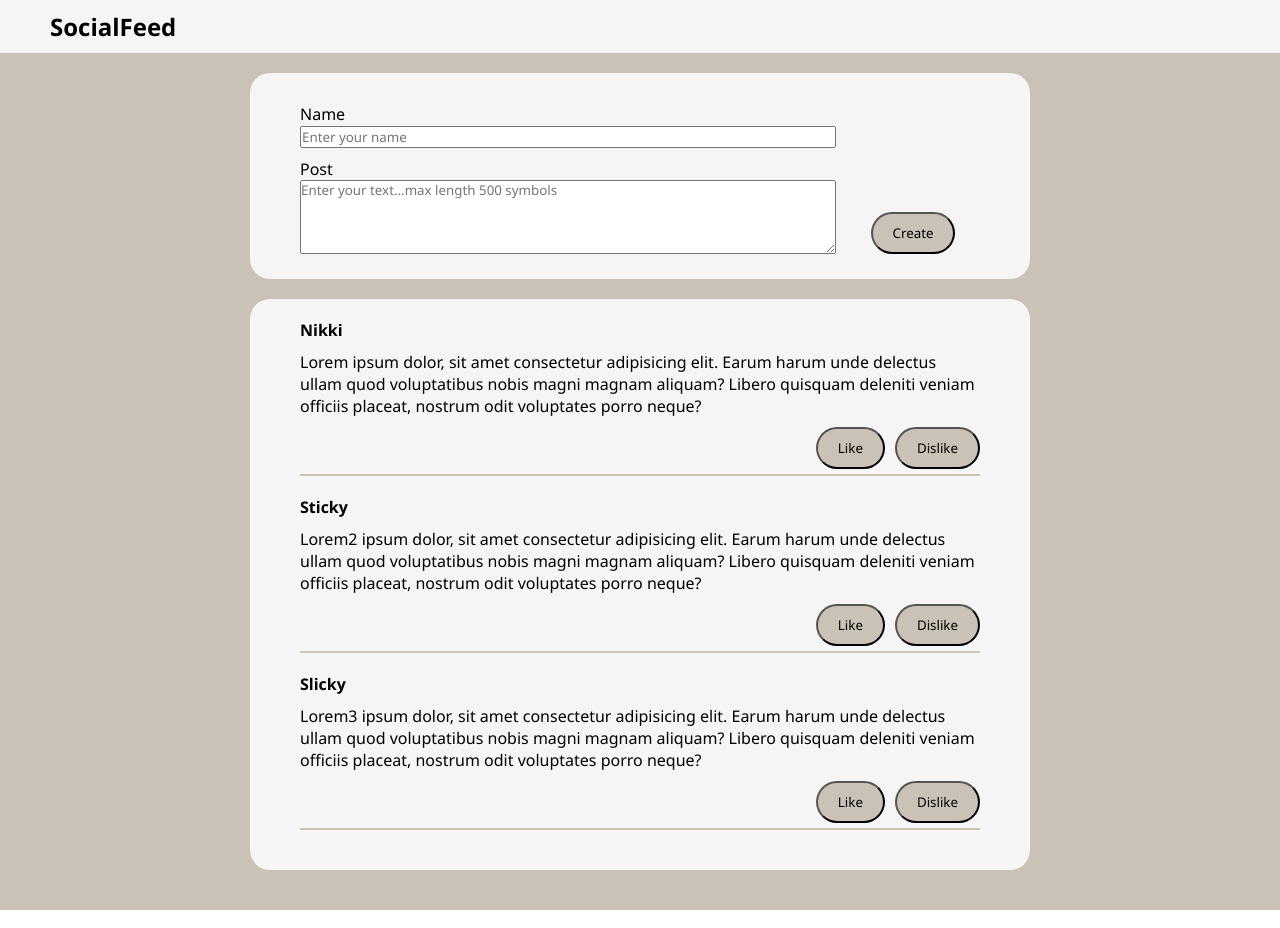
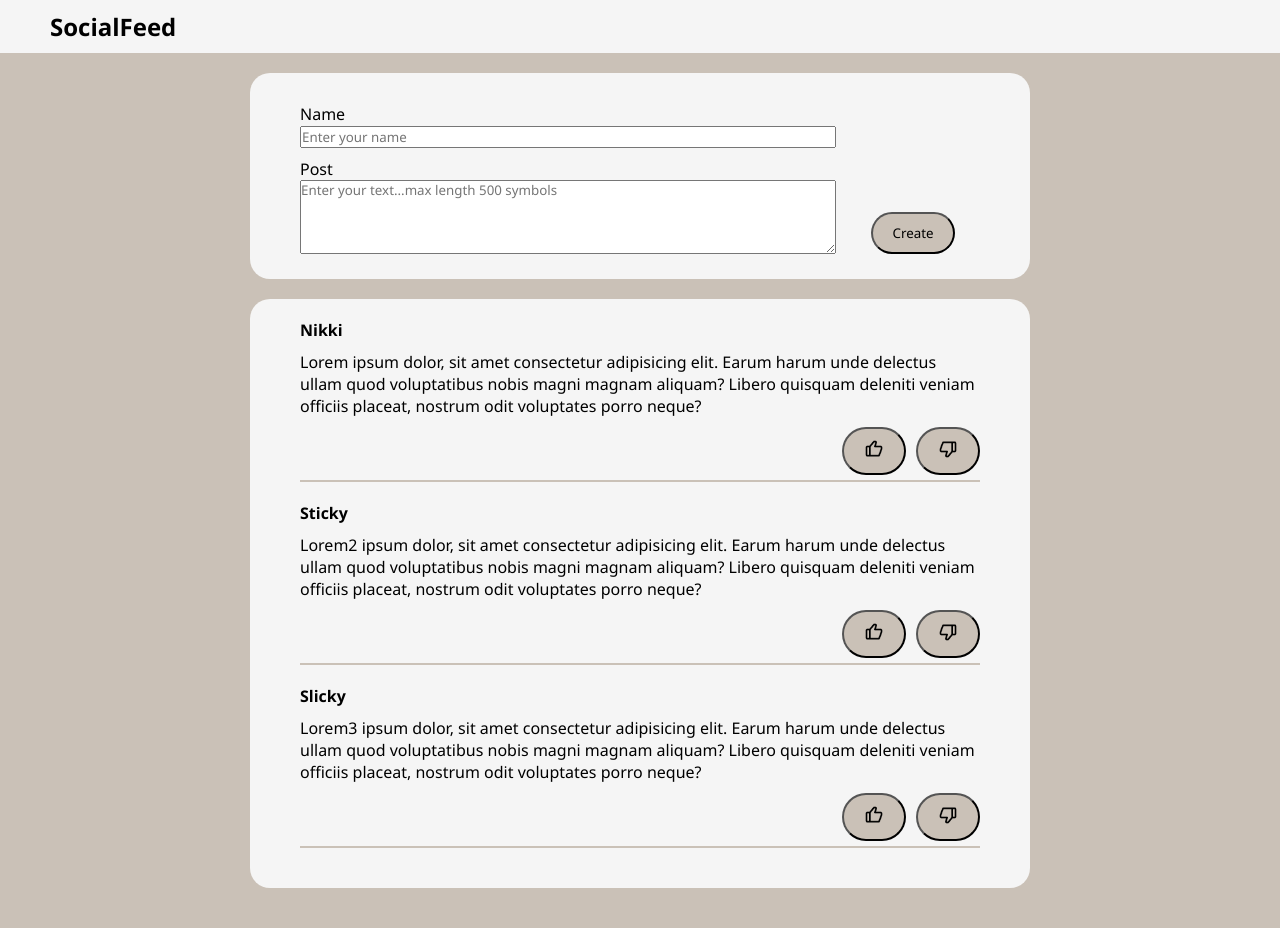
Before and after one commit to ConsoleWL/-ConsoleWL-Find-a-repository-140_SocialFeed2, a React (Create React App) app: page / in a window 1280 px wide. Built offline with nearby package versions, Linux system fonts and the light colour scheme.

Commit message:
After Denimal fixed some bugs

```diff
--- a/src/App.css
+++ b/src/App.css
@@ -61,6 +61,7 @@
 
 .post-Container p {
     padding: 10px 0px;
+    word-wrap: break-word;
 }
 
 /* Buttons */
@@ -80,4 +81,9 @@ button:hover {
     justify-content: end;
     gap: 10px;
 
-  }
+}
+
+button img {
+    width: 20px;
+    height: 20px;
+}
--- a/src/Components/CreatePostForm/CreatePostForm.jsx
+++ b/src/Components/CreatePostForm/CreatePostForm.jsx
@@ -30,7 +30,7 @@ const CreatePostForm = ({ onNewPost }) => {
             />
           </div>
 
-          {/* If I add a very long text for some reason it does not automatically go the the next line ... it's just going to right out of the page =() */}
+          {/* word wrap */}
           <div>
             <label>Post</label>
             <textarea
--- a/src/Components/Postt/Post.jsx
+++ b/src/Components/Postt/Post.jsx
@@ -1,6 +1,5 @@
 import React, { useState } from "react";
 import "./Post.css";
-import "./images/Like.png";
 
 const Post = ({ postObj }) => {
   const [isLiked, setIsLiked] = useState(false);
@@ -8,13 +7,14 @@ const Post = ({ postObj }) => {
 
   const handleLike = (e) => {
     setIsLiked(!isLiked);
+    setIsDisliked(false);
   };
 
   const handleDislike = (e) => {
     setIsDisliked(!isDisliked);
+    setIsLiked(false);
   };
 
-  //   would be nice to know if  like is active and then you toggle dislike and like automatically becomes unactive
   const btnLike = isLiked ? "active-like-btn" : "";
   const btnDisLike = isDisliked ? "active-dislike-btn" : "";
 
@@ -24,10 +24,10 @@ const Post = ({ postObj }) => {
       <p>{postObj.text}</p>
       <div className="buttons">
         <button className={btnLike} onClick={handleLike}>
-          Like
+          <img src="./Like.png" alt="" />
         </button>
         <button className={btnDisLike} onClick={handleDislike}>
-          Dislike
+          <img src="./Dislike.png" alt="" />
         </button>
       </div>
     </div>
```
Also changed, not shown: public/Dislike.png (renamed from src/Components/Postt/images/Dislike.png), public/Like.png (renamed from src/Components/Postt/images/Like.png).
